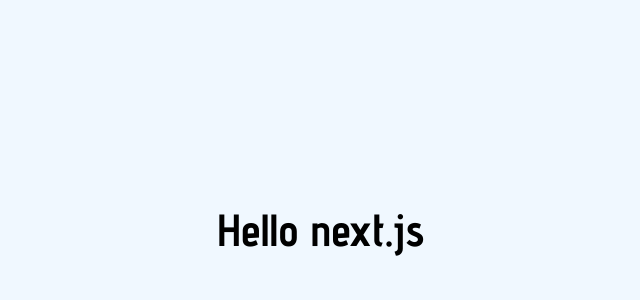
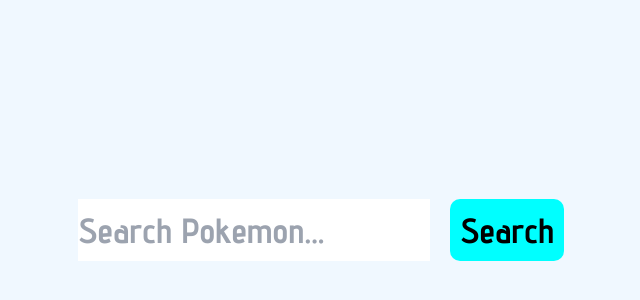
Before and after one commit to Valeriya2511/React-project, a Next.js app: page / in a window 1280 px wide. Shown: the part 170-470 px from the top of the page, without its empty margins (319-959 px from the left). Built offline with nearby package versions, Linux system fonts and the light colour scheme.

Commit message:
feat: add component SearchBar and css styles

```diff
--- /dev/null
+++ b/components/SearchBar.tsx
@@ -0,0 +1,44 @@
+import { useState, useEffect } from 'react';
+import styles from '../styles/SearchBar.module.css';
+
+interface SearchFormProps {
+  onSearch: (query: string) => void;
+  lastSearchQuery: string;
+}
+
+const SearchBar = ({ lastSearchQuery, onSearch }: SearchFormProps) => {
+  const [count, setCount] = useState<string>('');
+
+  useEffect(() => {
+    const savedQuery = localStorage.getItem('lastSearchQuery');
+
+    if (savedQuery) {
+      setCount(savedQuery);
+    } else if (lastSearchQuery) {
+      setCount(lastSearchQuery);
+    }
+  }, [lastSearchQuery]);
+
+  const handleInputChange = (event: React.ChangeEvent<HTMLInputElement>) => {
+    setCount(event.target.value);
+  };
+
+  const handleSubmit = (event: React.FormEvent<HTMLFormElement>) => {
+    event.preventDefault();
+    onSearch(count.trim());
+  };
+
+  return (
+    <form className={styles.form} onSubmit={handleSubmit}>
+      <input
+        type="text"
+        placeholder="Search Pokemon..."
+        value={count}
+        onChange={handleInputChange}
+      />
+      <button className={styles.button} type="submit">Search</button>
+    </form>
+  );
+};
+
+export default SearchBar;
--- a/pages/index.tsx
+++ b/pages/index.tsx
@@ -1,7 +1,15 @@
+import SearchBar from "@/components/searchBar";
 import { Advent_Pro } from "next/font/google";
 
 const inter = Advent_Pro({ subsets: ["latin"], weight: ["400", "700"] });
 
 export default function Home() {
-  return <main className={`main ${inter.className}`}>Hello next.js</main>;
+  const cons = () => {
+    console.log('Hello');
+  }
+  return (
+  <main className={`main ${inter.className}`}>
+    <SearchBar lastSearchQuery="" onSearch={cons}></SearchBar>
+  </main>
+  )
 }
--- /dev/null
+++ b/styles/SearchBar.module.css
@@ -0,0 +1,11 @@
+.form {
+  display: flex;
+  gap: 20px;
+  font-size: 35px;
+}
+
+.button {
+  background-color: aqua;
+  border-radius: 10px;
+  padding: 5px 10px;
+}
```
